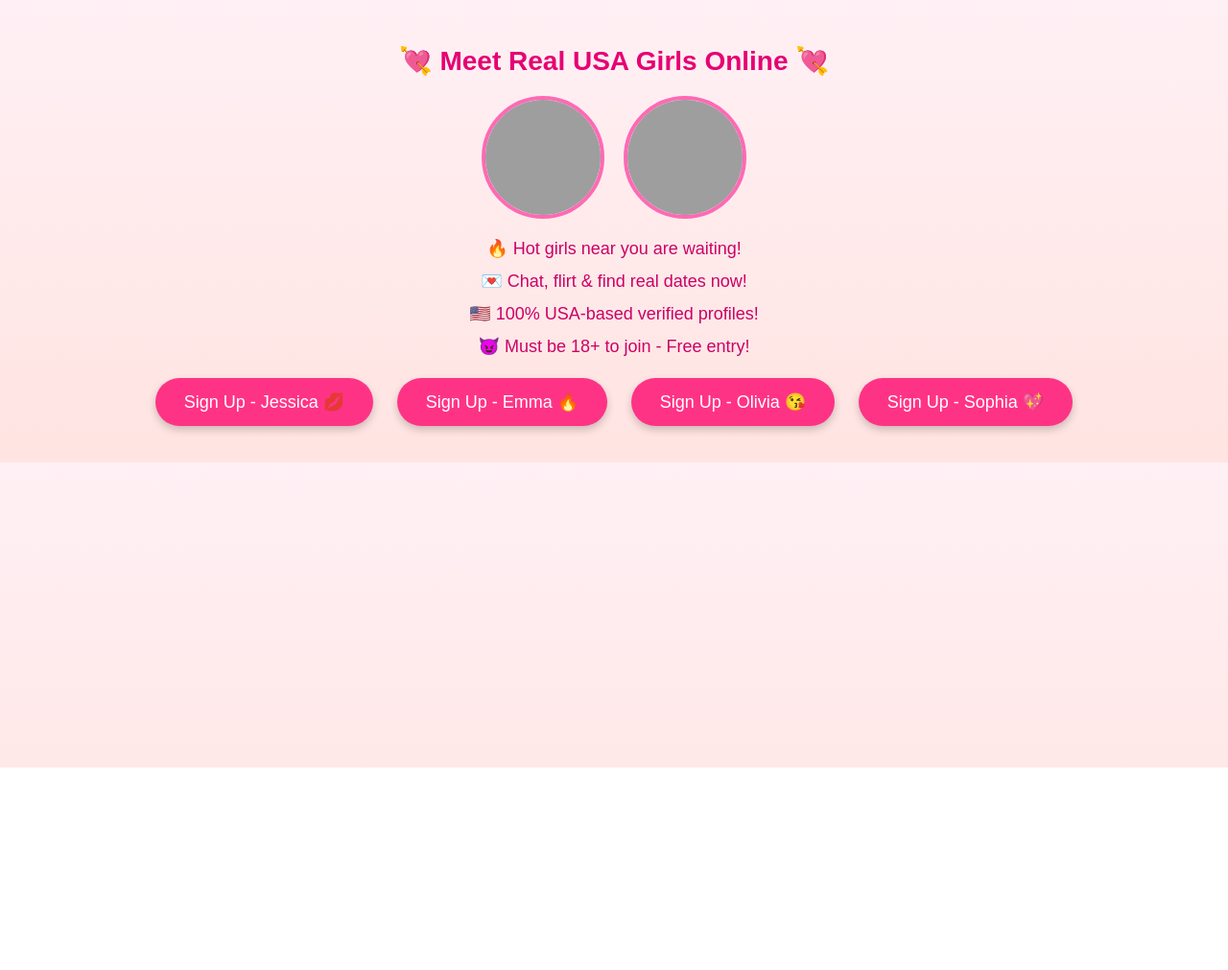
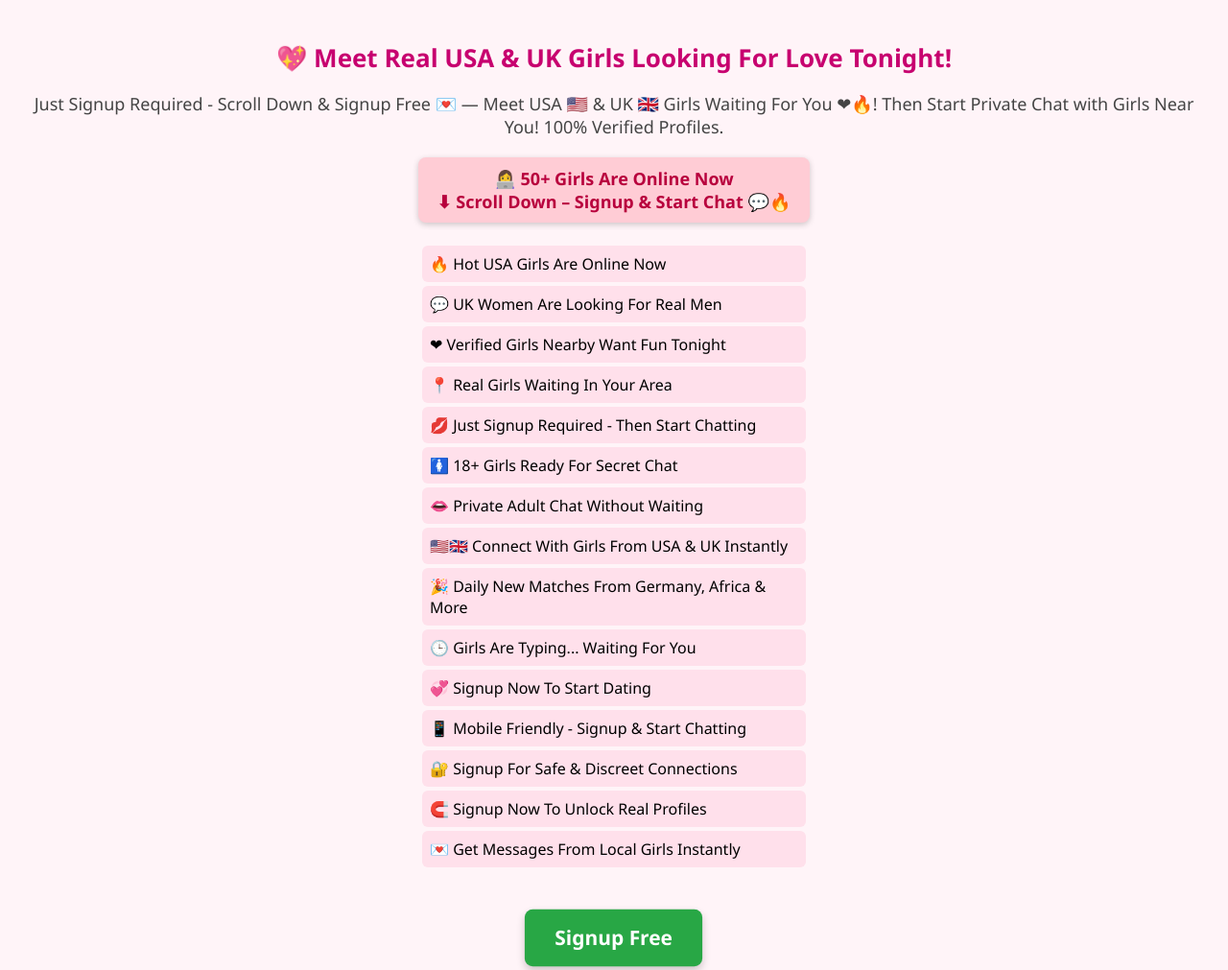
Before and after one commit to aliii4034/am, a plain HTML site: page index.html in a window 1280 px wide. Shown: the top 1011 px of the page at 96% size. Before the commit the page ends 800 px from the top, so only its background shows below. Drawn offline with Linux system fonts and the light colour scheme; grey boxes are pictures that could not be loaded.

Commit message:
Update index.html

```diff
--- a/index.html
+++ b/index.html
@@ -1,75 +1,144 @@
 <!DOCTYPE html>
 <html lang="en">
 <head>
-  <meta charset="UTF-8" />
-  <meta name="viewport" content="width=device-width, initial-scale=1.0"/>
-  <title>USA Girls Dating - Join Now ❤</title>
+  <meta charset="UTF-8">
+  <meta name="viewport" content="width=device-width, initial-scale=1.0">
+  <title>USA & UK Girls Dating - Private Chat & Meet Tonight</title>
+
+  <!-- Meta Tags for High CTR & SEO -->
+  <meta name="description" content="Meet Real USA & UK Dating Girls Online. Verified, Signup Required. Tap To Chat Now - 100% Real Profiles! Start private chat with beautiful women near you.">
+  <meta property="og:title" content="USA & UK Girls Looking For a Real Meet - Start Chatting Now!">
+  <meta property="og:description" content="Real Dating Girls Looking For Men Like You. Join Free - Signup Now, No Wait!">
+  <meta property="og:image" content="https://yourdomain.com/images/usa-uk-girls.jpg">
+  <meta property="og:url" content="https://yourdomain.com/landing-page">
+  <meta name="keywords" content="USA Girls Dating, UK Girls Online, Chat Girls Now, Meet Real Women, Adult Dating, Adsterra Offers, Africa Germany Girls, Private Hookups, Fast Chat, 18+ Chat Girls">
+
   <style>
     body {
-      font-family: Arial, sans-serif;
-      background: linear-gradient(to bottom, #fff0f5, #ffe4e1);
+      margin: 0;
+      font-family: 'Segoe UI', sans-serif;
+      background: #fff4f8;
       text-align: center;
-      padding: 20px;
+    }
+    .container {
+      padding: 25px;
     }
     h1 {
-      color: #e60073;
-      font-size: 28px;
+      color: #c7006f;
+      font-size: 26px;
+      margin-bottom: 10px;
     }
-    .girl-pics {
-      display: flex;
-      justify-content: center;
-      gap: 20px;
+    .intro-text {
+      color: #444;
+      font-size: 18px;
+      margin-bottom: 20px;
+    }
+    .online-counter {
+      background: #ffccd5;
+      color: #b8003d;
+      padding: 10px 20px;
+      font-size: 18px;
+      font-weight: bold;
+      border-radius: 8px;
+      display: inline-block;
+      margin-bottom: 20px;
+      box-shadow: 0 2px 6px rgba(0, 0, 0, 0.2);
+    }
+    ul.dating-lines {
+      list-style: none;
+      padding: 0;
+      margin: 0 auto 25px auto;
+      max-width: 400px;
+      text-align: left;
+    }
+    ul.dating-lines li {
+      background: #ffe0eb;
+      margin: 4px 0;
+      padding: 8px;
+      border-radius: 6px;
+      font-size: 16px;
+    }
+    .cta-btn {
+      background-color: #28a745;
+      color: white;
+      padding: 15px 30px;
+      font-size: 20px;
+      font-weight: bold;
+      border: none;
+      border-radius: 8px;
+      text-decoration: none;
+      display: inline-block;
       margin: 20px 0;
+      cursor: pointer;
+      box-shadow: 0 4px 8px rgba(0, 0, 0, 0.2);
+      animation: pulse 1.5s infinite;
     }
-    .girl-pics img {
-      width: 120px;
-      height: 120px;
-      object-fit: cover;
-      border-radius: 50%;
-      border: 4px solid #ff69b4;
+    .cta-btn:hover {
+      background-color: #218838;
     }
-    .line {
-      font-size: 18px;
-      margin: 12px 0;
-      color: #cc0066;
-    }
-    .btn {
-      display: inline-block;
-      margin: 10px;
-      padding: 14px 30px;
-      font-size: 18px;
-      color: white;
-      background-color: #ff3385;
-      border: none;
-      border-radius: 30px;
-      cursor: pointer;
-      text-decoration: none;
-      box-shadow: 0 4px 8px rgba(0,0,0,0.2);
-    }
-    .btn:hover {
-      background-color: #e60073;
+    @keyframes pulse {
+      0% { transform: scale(1); }
+      50% { transform: scale(1.05); }
+      100% { transform: scale(1); }
     }
   </style>
 </head>
 <body>
+  <div class="container">
+    <h1>💖 Meet Real USA & UK Girls Looking For Love Tonight!</h1>
+    <p class="intro-text">Just Signup Required - Scroll Down & Signup Free 💌 — Meet USA 🇺🇸 & UK 🇬🇧 Girls Waiting For You ❤🔥! Then Start Private Chat with Girls Near You! 100% Verified Profiles.</p>
 
-  <h1>💘 Meet Real USA Girls Online 💘</h1>
+    <div class="online-counter">👩‍💻 50+ Girls Are Online Now<br>⬇ Scroll Down – Signup & Start Chat 💬🔥</div>
 
-  <div class="girl-pics">
-    <img src="https://i.ibb.co/DGJP6n2/girl1.jpg" alt="Girl 1" />
-    <img src="https://i.ibb.co/6rzWtsf/girl2.jpg" alt="Girl 2" />
+    <ul class="dating-lines">
+      <li>🔥 Hot USA Girls Are Online Now</li>
+      <li>💬 UK Women Are Looking For Real Men</li>
+      <li>❤ Verified Girls Nearby Want Fun Tonight</li>
+      <li>📍 Real Girls Waiting In Your Area</li>
+      <li>💋 Just Signup Required - Then Start Chatting</li>
+      <li>🚺 18+ Girls Ready For Secret Chat</li>
+      <li>👄 Private Adult Chat Without Waiting</li>
+      <li>🇺🇸🇬🇧 Connect With Girls From USA & UK Instantly</li>
+      <li>🎉 Daily New Matches From Germany, Africa & More</li>
+      <li>🕒 Girls Are Typing... Waiting For You</li>
+      <li>💞 Signup Now To Start Dating</li>
+      <li>📱 Mobile Friendly - Signup & Start Chatting</li>
+      <li>🔐 Signup For Safe & Discreet Connections</li>
+      <li>🧲 Signup Now To Unlock Real Profiles</li>
+      <li>💌 Get Messages From Local Girls Instantly</li>
+    </ul>
+
+    <a href="https://your-adsterra-direct-link.com" class="cta-btn">Signup Free</a>
   </div>
 
-  <div class="line">🔥 Hot girls near you are waiting!</div>
-  <div class="line">💌 Chat, flirt & find real dates now!</div>
-  <div class="line">🇺🇸 100% USA-based verified profiles!</div>
-  <div class="line">😈 Must be 18+ to join - Free entry!</div>
+  <!-- 🔁 BACK BUTTON + SIGNUP REDIRECT SCRIPT -->
+  <script>
+    // ✅ Replace these with your actual URLs
+    const adsterraLink = "https://your-adsterra-direct-link.com";
+    const monitagLink1 = "https://your-monitag-smartlink-1.com";
+    const monitagLink2 = "https://your-monitag-smartlink-2.com";
 
-  <!-- Replace these links with your real Adsterra / Monetag direct URLs -->
-  <a class="btn" href="https://your-direct-link-1.com" target="_blank">Sign Up - Jessica 💋</a>
-  <a class="btn" href="https://your-direct-link-2.com" target="_blank">Sign Up - Emma 🔥</a>
-  <a class="btn" href="https://your-direct-link-3.com" target="_blank">Sign Up - Olivia 😘</a>
-  <a class="btn" href="https://your-direct-link-4.com" target="_blank">Sign Up - Sophia 💖</a>
+    let backCount = 0;
 
+    // ✅ Handle signup button click
+    const signupButton = document.querySelector('a[href*="your-adsterra-direct-link.com"]');
+    if (signupButton) {
+      signupButton.addEventListener("click", function (e) {
+        e.preventDefault();
+        window.location.href = adsterraLink;
+      });
+    }
+
+    // ✅ Back button redirection logic
+    window.history.pushState({ page: 1 }, "", "");
+    window.onpopstate = function () {
+      backCount++;
+      if (backCount === 1) {
+        window.location.href = monitagLink1;
+      } else if (backCount === 2) {
+        window.location.href = monitagLink2;
+      }
+    };
+  </script>
 </body>
 </html>
```
